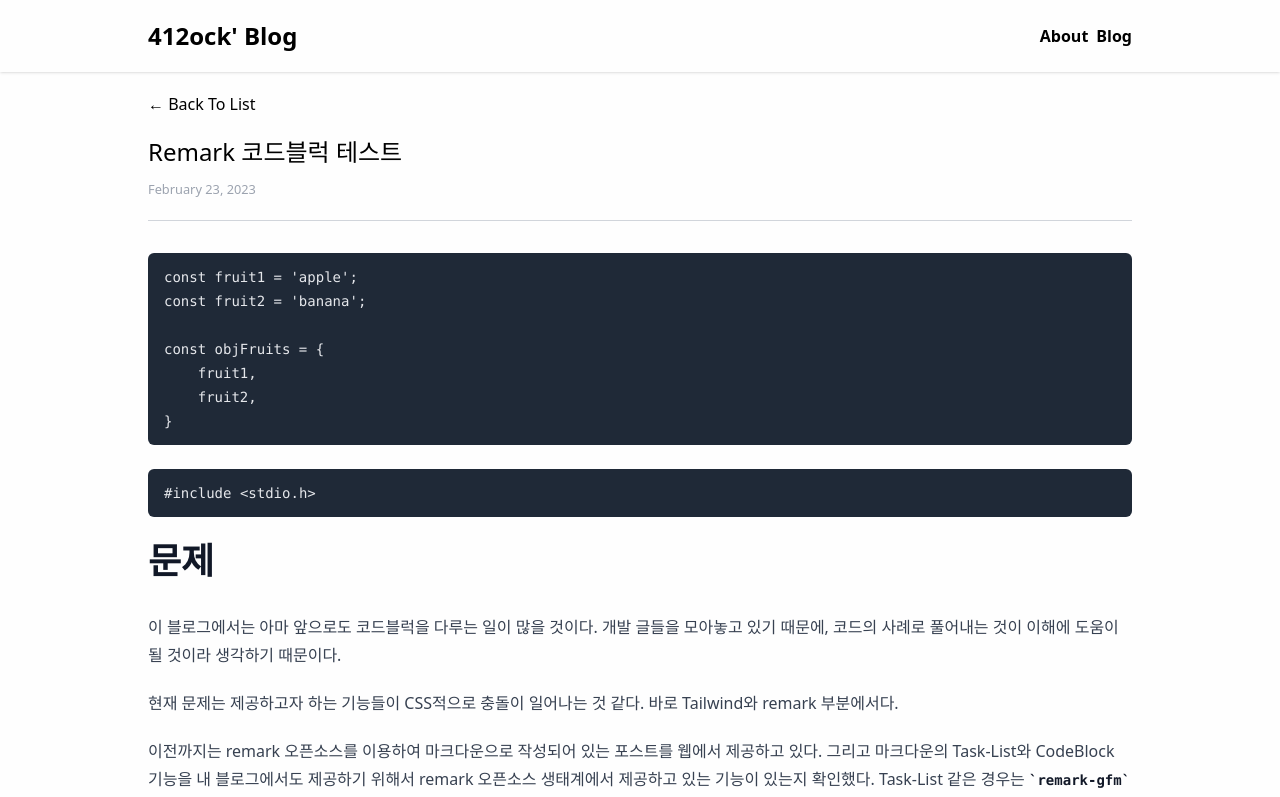
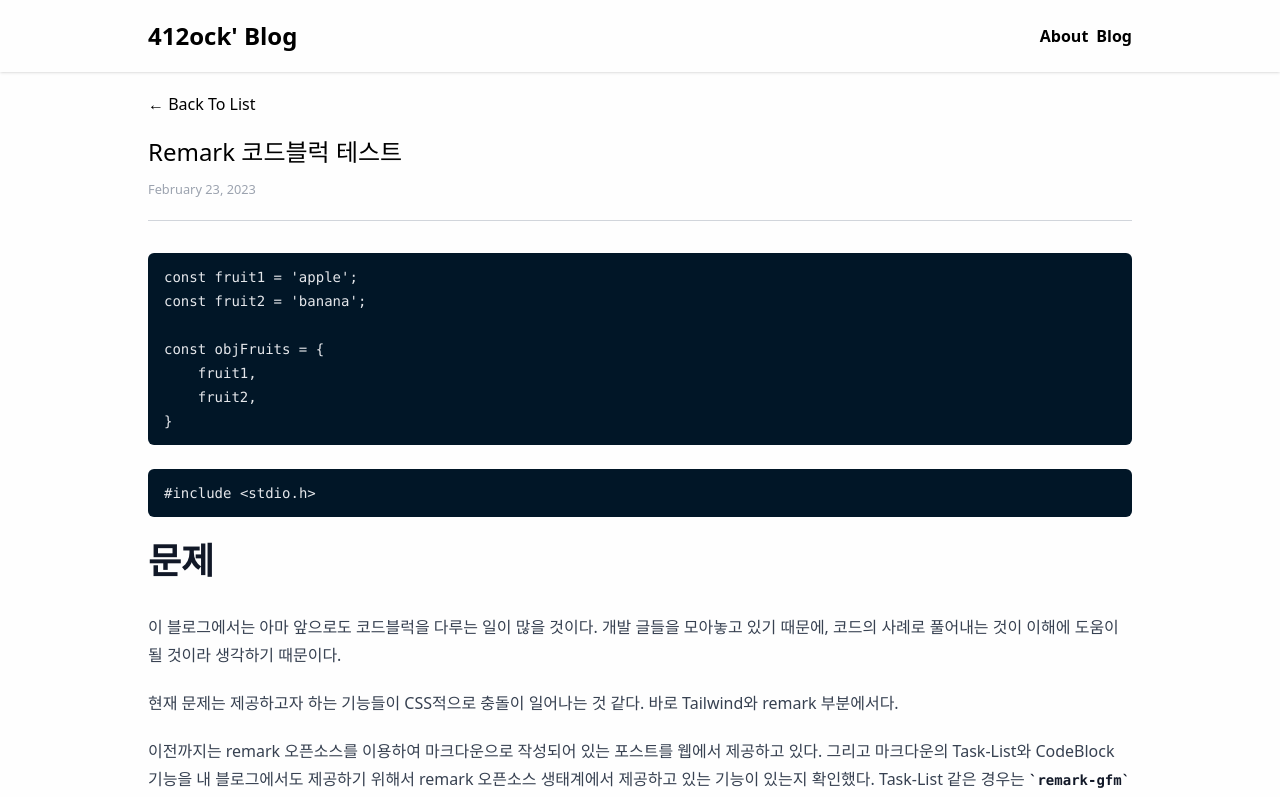
Before and after one commit to 412ock/412ock_blog, a Next.js app: page /posts/codeblock in a window 1280 px wide. Shown: the top 797 px of the page. Built offline with nearby package versions, Linux system fonts and the light colour scheme; what tailwind-highlightjs would draw is missing.

Commit message:
fix: 코드 배경색 변경

```diff
--- a/src/app/posts/[id]/page.tsx
+++ b/src/app/posts/[id]/page.tsx
@@ -38,7 +38,7 @@ export default async function Post({params} : any){
                         <Date dateString={postData.date}/>
                     </small>
                 </div>
-                <div className={postStyle.prose}>
+                <div className={`${postStyle.prose} content`}>
                     {postData.contentHtml?
                         <div dangerouslySetInnerHTML={{__html: postData.contentHtml}} />
                         : <div>컨텐츠가 없습니다.</div>
--- a/src/styles/post.css
+++ b/src/styles/post.css
@@ -8,3 +8,7 @@
 .utterances {
     max-width: none;
 }
+
+.content pre {
+    background-color: #011627
+}
```
Also changed, not shown: src/posts/first-post.md (+1 -1 lines).
